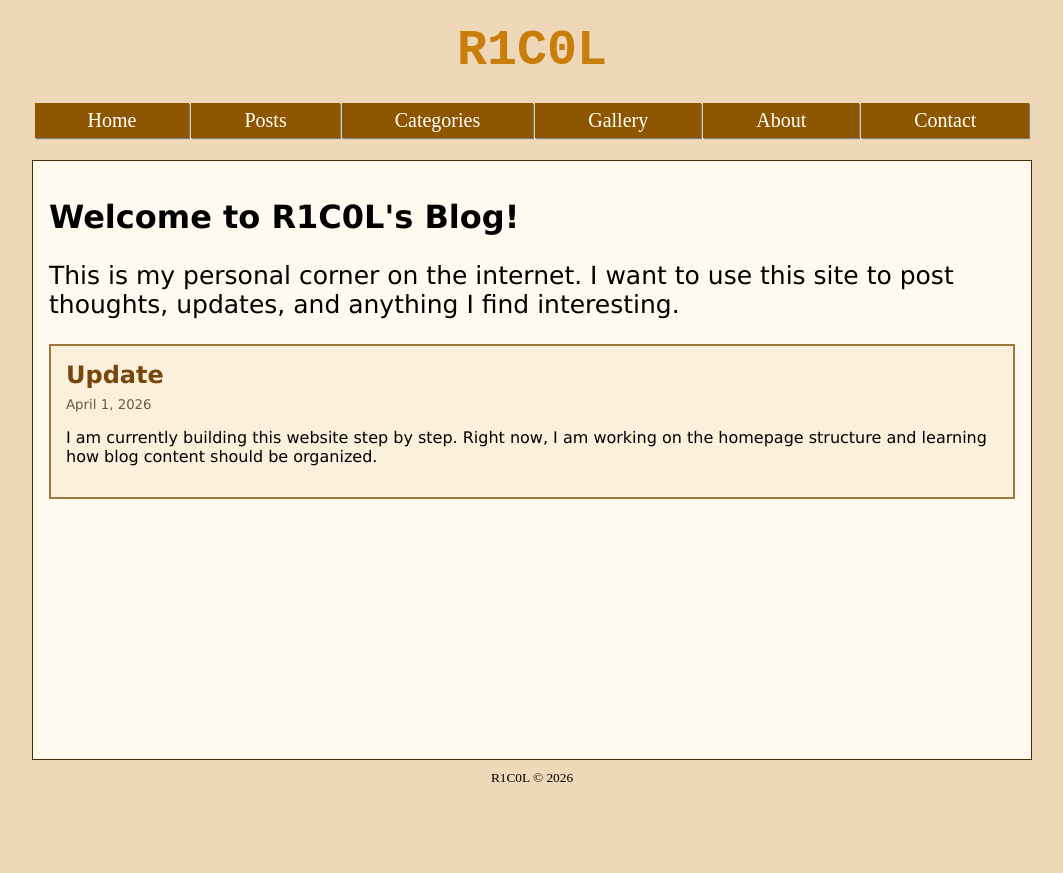
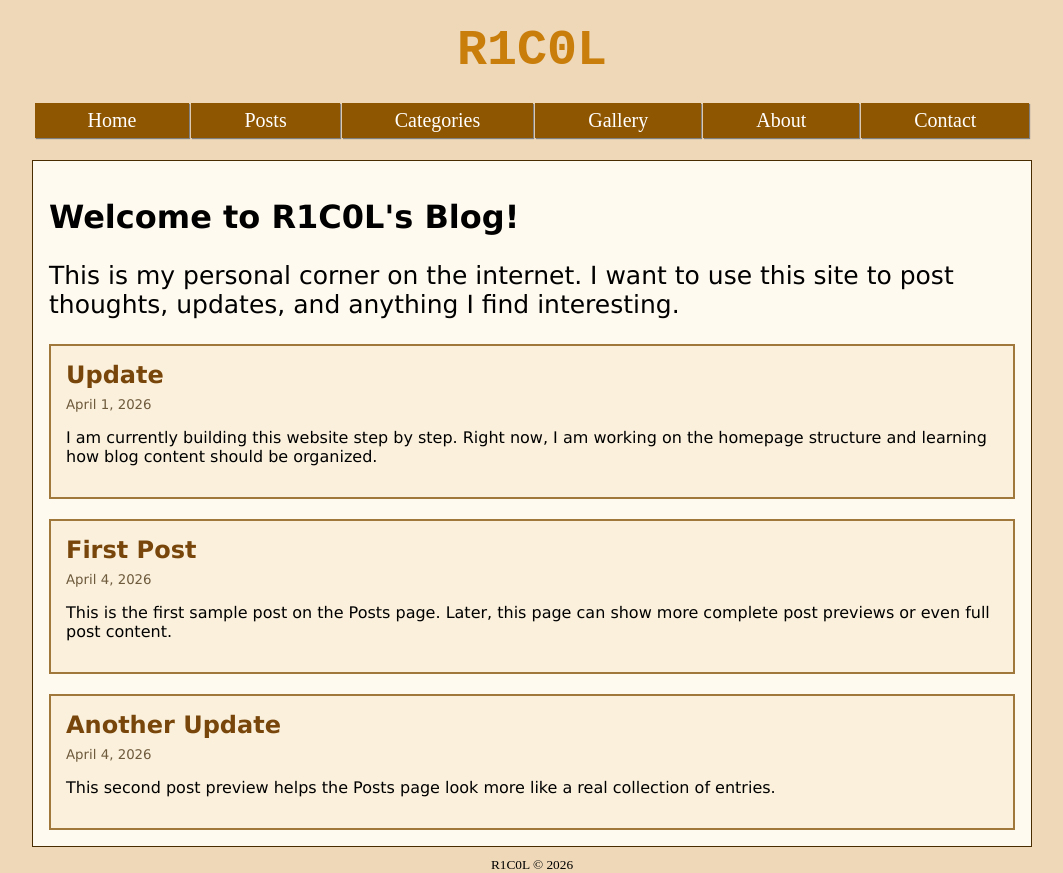
Before and after one commit to u26jl23/BLOG, a React (Vite) app: page / in a window 1280 px wide. Shown: the whole page, without its empty margins (108-1171 px from the left). Before the commit the page ends 800 px from the top, so only its background shows below. Built offline with nearby package versions, Linux system fonts and the light colour scheme.

Commit message:
Add a seperate posts.js at ./src/data for sharing the posts

```diff
--- a/src/components/Main.jsx
+++ b/src/components/Main.jsx
@@ -1,11 +1,6 @@
+import posts from "../data/posts.js";
+
 export default function Main() {
-  const posts = [
-    {
-      title: "Update",
-      date: "April 1, 2026",
-      content: "I am currently building this website step by step. Right now, I am working on the homepage structure and learning how blog content should be organized."
-    }
-  ]
 
   return (
     <main>
--- a/src/components/Posts.jsx
+++ b/src/components/Posts.jsx
@@ -1,16 +1,6 @@
+import posts from "../data/posts.js";
+
 export default function Posts(){
-    const posts = [
-        {
-            title: "First Post",
-            date: "April 4, 2026",
-            content: "This is the first sample post on the Posts page. Later, this page can show more complete post previews or even full post content."
-        }, {
-            title: "Another Update",
-            date: "April 4, 2026",
-            content: "This second post preview helps the Posts page look more like a real collection of entries."
-        }
-    ]
-
     return (
         <main>
             <h1>Posts</h1>
--- a/src/data/posts.js
+++ b/src/data/posts.js
@@ -1,11 +1,20 @@
 const posts = [
+
   {
-    id: 'post',
-    title: 'Post',
-    date: '',
-    content:
-      '',
+    title: "Update",
+    date: "April 1, 2026",
+    content: "I am currently building this website step by step. Right now, I am working on the homepage structure and learning how blog content should be organized."
   },
-];
+  {
+    title: "First Post",
+    date: "April 4, 2026",
+    content: "This is the first sample post on the Posts page. Later, this page can show more complete post previews or even full post content."
+  },
+  {
+    title: "Another Update",
+    date: "April 4, 2026",
+    content: "This second post preview helps the Posts page look more like a real collection of entries."
+  }
+]
 
 export default posts;
```
